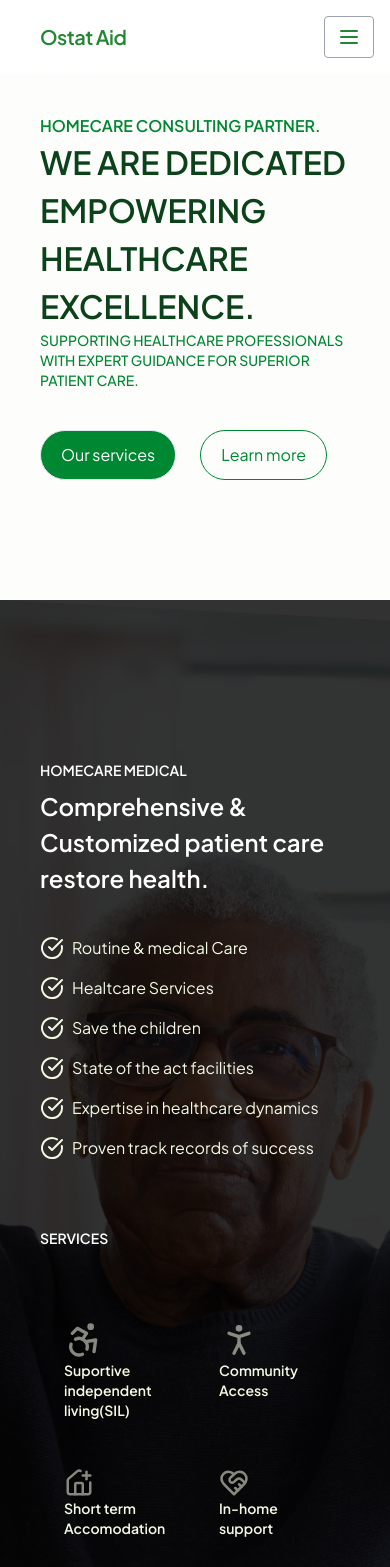
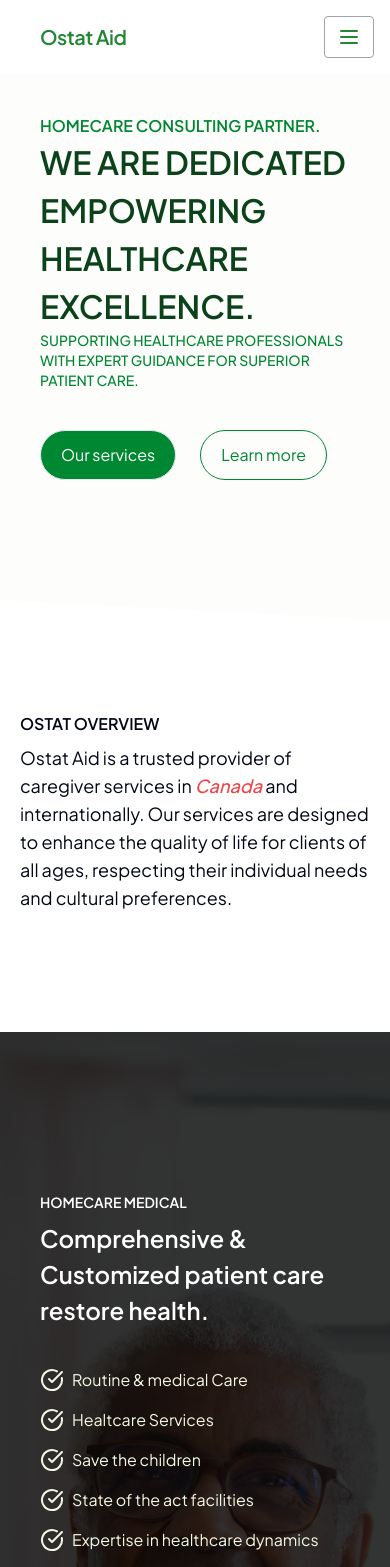
Before and after one commit to DavidWaza/homecare-web, a Next.js app: page / in a window 390 px wide. Shown: the top 1567 px of the page. Built offline with nearby package versions, Linux system fonts and the light colour scheme.

Commit message:
feat: created overview

```diff
--- a/src/app/page.tsx
+++ b/src/app/page.tsx
@@ -5,14 +5,17 @@ import Values from "@/components/Values/Values";
 import ContactSection from "@/components/ContactSection/ContactSection";
 import Faq from "@/components/Faq/Faq";
 import Testimonial from "@/components/Testimonials/Testimonial";
+import Overview from "@/components/Overview/Overview";
 
 export default function Home() {
   return (
     <main className="bg-white">
       <Banner />
+      <Overview />
       <div className="hidden md:block">
         <AboutSection />
       </div>
+
       <HealthServices />
       <Values />
       <ContactSection />
--- a/src/components/Headers/Headers.tsx
+++ b/src/components/Headers/Headers.tsx
@@ -12,10 +12,10 @@ const navlinks = [
     link: "/services",
     label: "Services",
   },
-  {
-    link: "/career",
-    label: "Career",
-  },
+  // {
+  //   link: "/career",
+  //   label: "Career",
+  // },
   {
     link: "/contact",
     label: "Contact",
--- /dev/null
+++ b/src/components/Overview/Overview.tsx
@@ -0,0 +1,17 @@
+import React from "react";
+
+const Overview = () => {
+  return (
+    <div className="my-[7rem] px-5 lg:px-[10rem]">
+      <p className="md:text-lg font-semibold uppercase">ostat overview</p>
+      <p className="text-lg lg:text-[25px] lg:w-1/2 py-2">
+        Ostat Aid is a trusted provider of caregiver services in <span className="text-red-500 font-medium italic">Canada</span> and
+        internationally. Our services are designed to enhance the quality of
+        life for clients of all ages, respecting their individual needs and
+        cultural preferences.
+      </p>
+    </div>
+  );
+};
+
+export default Overview;
--- a/src/components/Tabs/Tabs.tsx
+++ b/src/components/Tabs/Tabs.tsx
@@ -46,15 +46,12 @@ const TabComponent = () => {
           </div>
         </TabsContent>
         <TabsContent value="commit">
-          With years of experience in the healthcare industry, our team of
-          professionals brings a wealth of knowledge and expertise to the table.
-          Our staff includes licensed nurses, experienced caregivers, and
-          healthcare specialists who are trained to handle a wide range of
-          medical conditions and needs. We employ evidence-based practices and
-          state-of-the-art technology to deliver effective and efficient care.
-          Our expertise is not just limited to medical care; we also offer
-          support in daily living activities, companionship, and recreational
-          activities to promote a holistic approach to health and happiness.
+          At Ostat Aid, compassion, respect, and professionalism are at the
+          heart of what we do. Our carefully selected and trained caregivers
+          provide exceptional care, ensuring every client receives the attention
+          and dignity they deserve. Whether for short-term or long-term care,
+          Ostat Aid is your reliable partner in quality caregiving,
+          wherever you are.
           <div className="py-10">
             <button className="py-3 px-10 text-white rounded-full bg-gradient-to-r to-[#32cd32] from-[#006400] !hover:bg-[#F2F8E3]">
               <Link href="/About">See about us</Link>
--- a/src/components/Values/Values.tsx
+++ b/src/components/Values/Values.tsx
@@ -53,7 +53,7 @@ const Values = () => {
             <div className="group">
               <div className="border border-[#14421A] rounded-lg py-10 px-5 group-hover:bg-[#14421A] transistion-all ease-in-out">
                 <div className="flex items-center gap-3">
-                  <p className="bg-[#1A421B] group-hover:bg-[#F2F8E3] p-2 rounded-full flex text-center text-[#F2F8E3] group-hover:text-[#1A421B] justify-center h-7 w-7">
+                  <p className="bg-[#1A421B] group-hover:bg-[#F2F8E3] rounded-full flex text-center text-[#F2F8E3] group-hover:text-[#1A421B] justify-center h-7 w-7">
                     {index + 1}
                   </p>
                   <p className="text-lg font-semibold text-[#14421A] uppercase group-hover:text-[#F2F8E3]">
```
